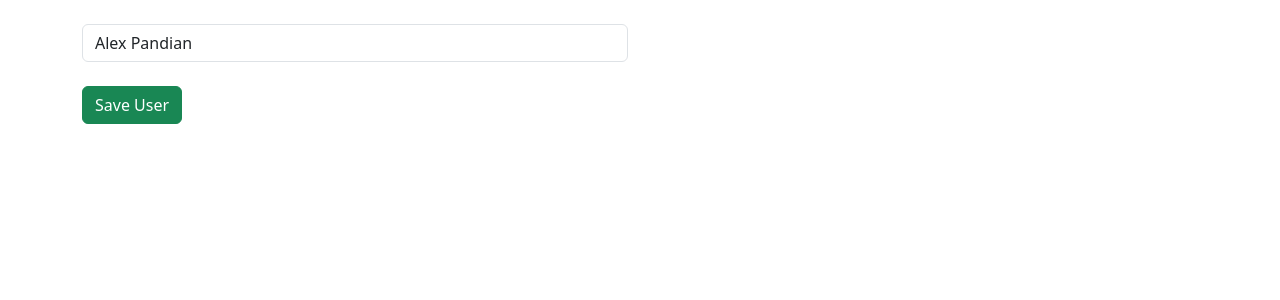
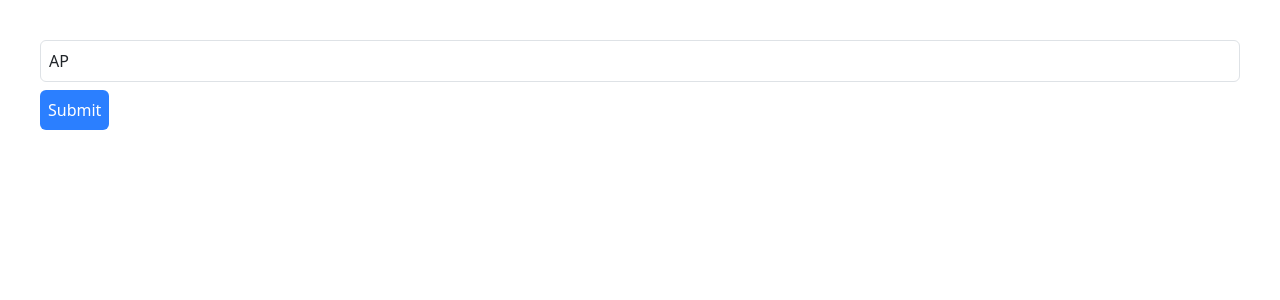
Before and after one commit to Rishab-RajHR/Angular-21, an Angular app: page / in a window 1280 px wide. Shown: the top 300 px of the page. Built offline with nearby package versions, Linux system fonts and the light colour scheme.

Commit message:
Tailwind CSS

```diff
--- a/package.json
+++ b/package.json
@@ -17,9 +17,12 @@
     "@angular/forms": "^22.1.0",
     "@angular/platform-browser": "^22.1.0",
     "@angular/router": "^22.1.0",
+    "@tailwindcss/postcss": "^4.3.3",
     "bootstrap": "^5.3.8",
     "json-server": "^1.0.0-beta.15",
+    "postcss": "^8.5.28",
     "rxjs": "~7.8.0",
+    "tailwindcss": "^4.3.3",
     "tslib": "^2.3.0"
   },
   "devDependencies": {
--- a/src/app/app.html
+++ b/src/app/app.html
@@ -1,16 +1,15 @@
-<div class="container mt-4">
-   <div class="row">
-       <div class="col-md-6">
-            <input
-             class="form-control"
-             [value]="name()"
-             (input)="name.set($event.target.value)"
-             placeholder="Name"
-            />
-       </div>
-   </div>
-   <br>
-    <button class="btn btn-success" (click)="submitForm()">
-           Save User
-       </button>
+<div  class="p-10">
+    <input
+   class="border p-2 rounded w-full mb-2"
+   [value]="name()"
+   (input)="name.set($event.target.value)"
+/>
+
+<button
+  class="bg-blue-500 text-white p-2 rounded"
+  (click)="submitForm()"
+>
+   Submit
+</button>
+
 </div>
--- a/src/app/app.ts
+++ b/src/app/app.ts
@@ -8,9 +8,9 @@ import { toSignal } from '@angular/core/rxjs-interop';
   templateUrl: './app.html',
 })
 export class App {
-   name = signal('Alex Pandian');
+    name = signal("AP");
 
-   submitForm(){
-      alert(`User ${this.name()} saved successfully!`);
-   }
+    submitForm(){
+       alert(`User ${this.name()} saved!`);
+    }
 }
--- a/src/styles.css
+++ b/src/styles.css
@@ -1 +1,2 @@
 /* You can add global styles to this file, and also import other style files */
+@import "tailwindcss";
```
Also changed, not shown: .postcssrc.json (added), 1 other file (tests, documents, lock files or other folders).
